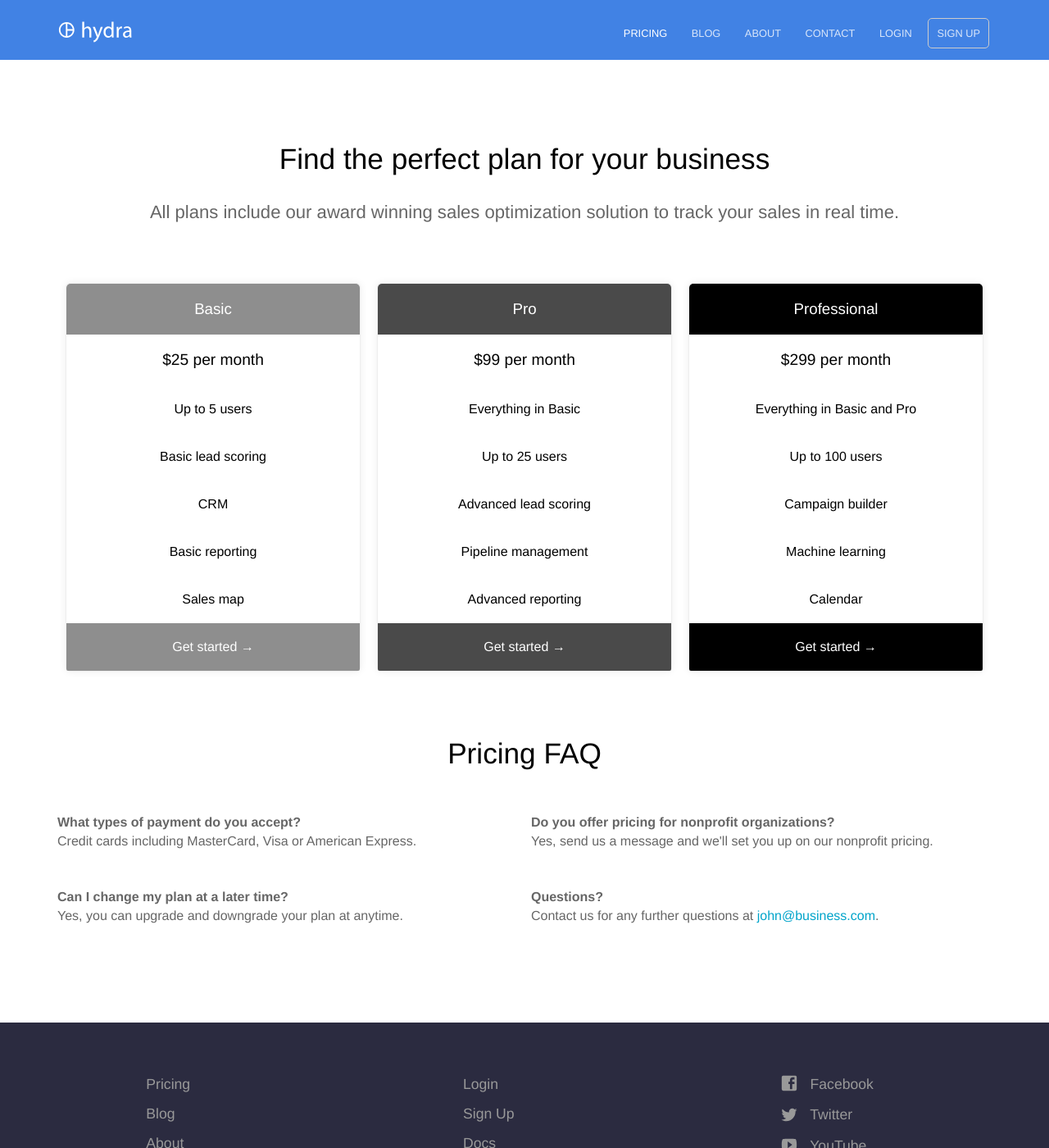
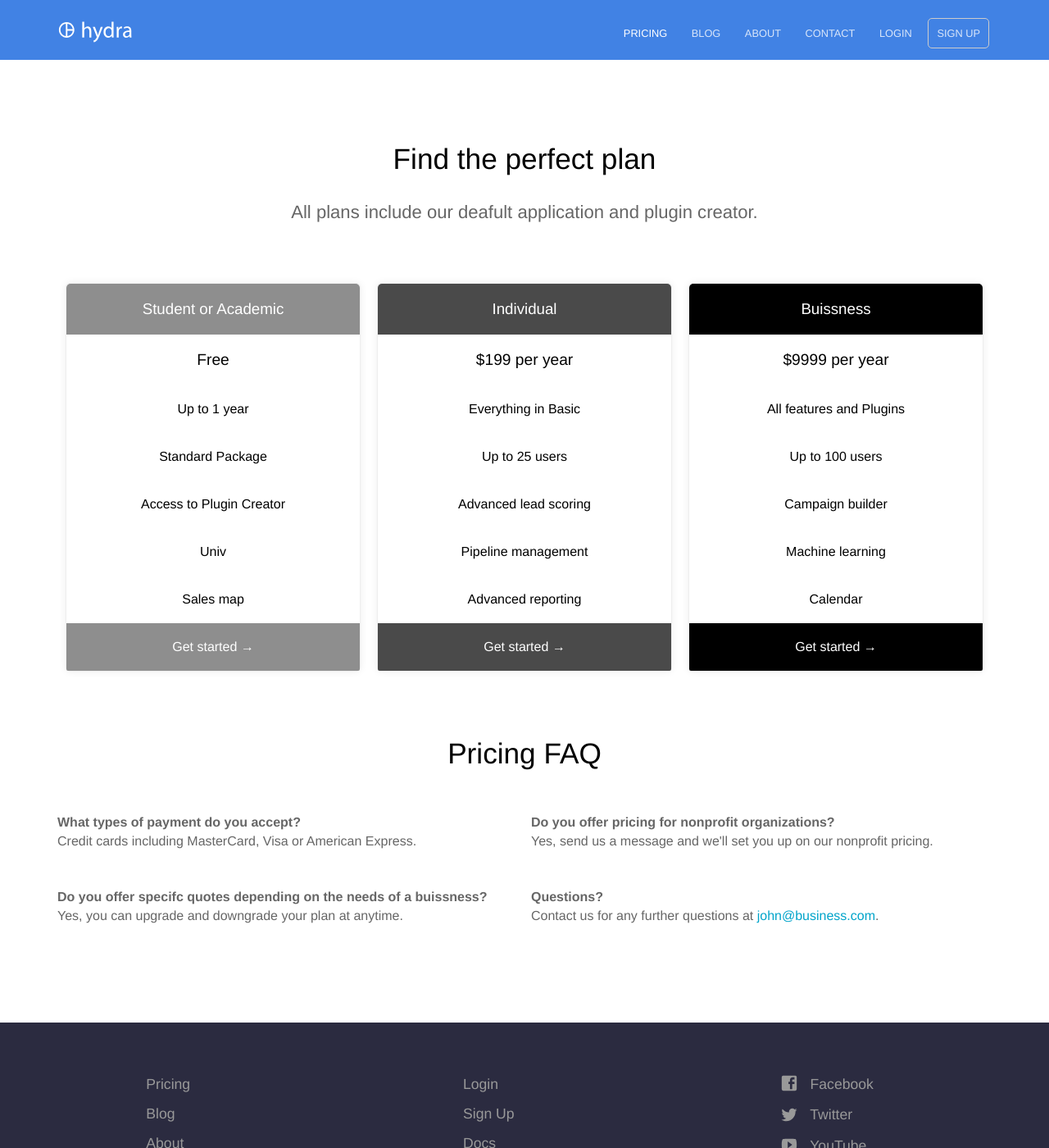
Before and after one commit to Grixsep/PAACS-Website, a Jekyll site: the page built from pricing.html, in a window 1280 px wide and 1400 px high. Shown: the whole window at 82% size. Built offline with Jekyll 4.4.1, drawn with Linux system fonts in a browser that asks for light colours.

Commit message:
Update pricing.html

```diff
--- a/pricing.html
+++ b/pricing.html
@@ -1,30 +1,30 @@
 ---
 title: Pricing
-heading: Find the perfect plan for your business
-description: All plans include our award winning sales optimization solution to track your sales in real time.
+heading: Find the perfect plan
+description: All plans include our deafult application and plugin creator.
 pricing_table:
-  - name: Basic
+  - name: Student or Academic
     color: "#8e8e8e"
     features:
-      - text: $25 per month
+      - text: Free
         highlight: true
-      - text: Up to 5 users
+      - text: Up to 1 year
         highlight: false
-      - text: Basic lead scoring
+      - text: Standard Package
         highlight: false
-      - text: CRM
+      - text: Access to Plugin Creator
         highlight: false
-      - text: Basic reporting
+      - text: Univ
         highlight: false
       - text: Sales map
         highlight: false
     call_to_action:
       link: http://mysite.com?plan=basic
       text: Get started
-  - name: Pro
+  - name: Individual
     color: "#4a4a4a"
     features:
-      - text: $99 per month
+      - text: $199 per year
         highlight: true
       - text: Everything in Basic
         highlight: false
@@ -39,12 +39,12 @@ pricing_table:
     call_to_action:
       link: http://mysite.com?plan=pro
       text: Get started
-  - name: Professional
+  - name: Buissness
     color: "#000000"
     features:
-      - text: $299 per month
+      - text: $9999 per year
         highlight: true
-      - text: Everything in Basic and Pro
+      - text: All features and Plugins
         highlight: false
       - text: Up to 100 users
         highlight: false
@@ -60,7 +60,7 @@ pricing_table:
 faq:
   - question: What types of payment do you accept?
     answer: Credit cards including MasterCard, Visa or American Express.
-  - question: Can I change my plan at a later time?
+  - question: Do you offer specifc quotes depending on the needs of a buissness?
     answer: Yes, you can upgrade and downgrade your plan at anytime.
   - question: Do you offer pricing for nonprofit organizations?
     answer: Yes, send us a message and we'll set you up on our nonprofit pricing.
```
